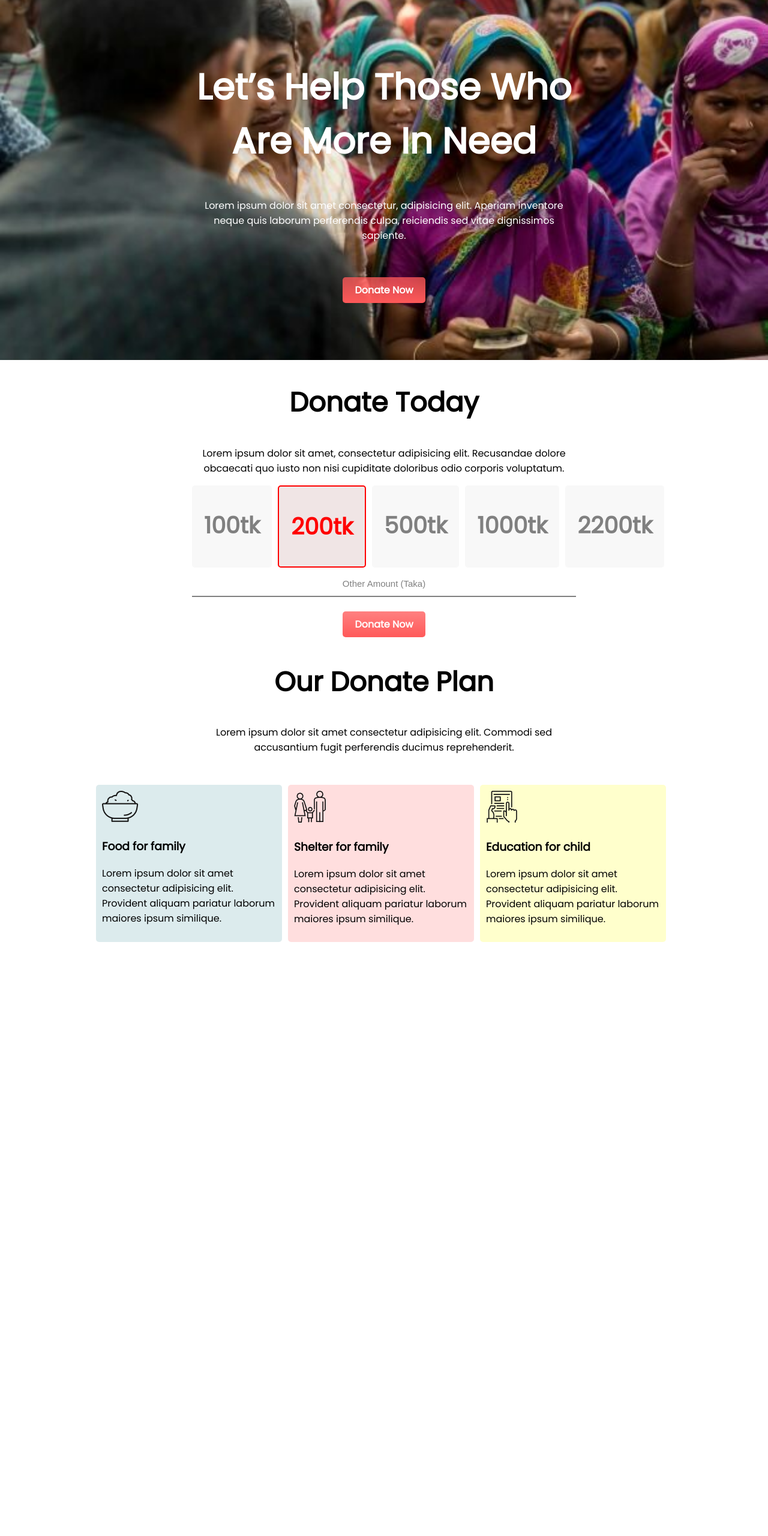
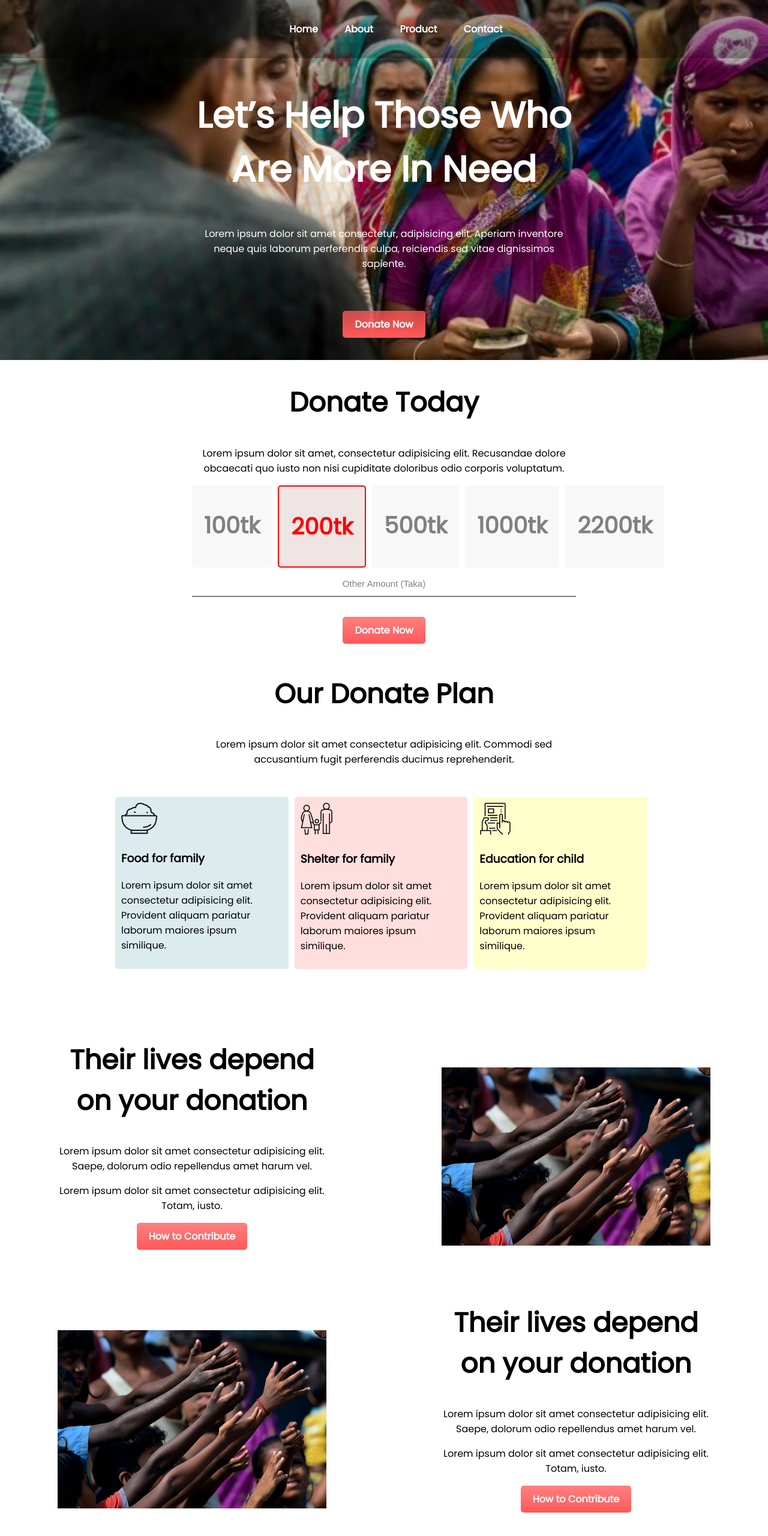
Before and after one commit to eshansaif/spread-smiles, a plain HTML site: page index.html in a window 1280 px wide. Shown: the top 2560 px of the page at 60% size. Before the commit the page ends 1650 px from the top, so only its background shows below. Drawn offline with Linux system fonts and the light colour scheme.

Commit message:
nav bar done and final for testing , also need some modification in content

```diff
--- a/index.html
+++ b/index.html
@@ -14,6 +14,22 @@
 
 <body>
     <section class="upper-part">
+        <div class="menu-container">
+            <ul>
+                <a href="#">
+                    <li class="menu">Home</li>
+                </a>
+                <a href="#">
+                    <li class="menu">About</li>
+                </a>
+                <a href="#">
+                    <li class="menu">Product</li>
+                </a>
+                <a href="#">
+                    <li class="menu">Contact</li>
+                </a>
+            </ul>
+        </div>
         <div id="donate-now">
             <h1>Let’s Help Those Who Are More In Need</h1>
             <p>Lorem ipsum dolor sit amet consectetur, adipisicing elit. Aperiam inventore neque quis laborum
@@ -78,6 +94,49 @@
         </div>
 
     </section>
+
+    <section class="two-part">
+        <div class="half-width center-content">
+            <h2>Their lives depend on your donation</h2>
+            <p>Lorem ipsum dolor sit amet consectetur adipisicing elit. Saepe, dolorum odio repellendus amet harum vel.
+            </p>
+            <p>Lorem ipsum dolor sit amet consectetur adipisicing elit. Totam, iusto.</p>
+            <a class="anchor-link" href="#">How to Contribute</a>
+        </div>
+        <div class="half-width">
+            <img src="images/donation13.jpg" alt="">
+        </div>
+    </section>
+
+    <section class="two-part">
+        <div class="half-width">
+            <img src="images/donation13.jpg" alt="">
+        </div>
+        <div class="half-width center-content">
+            <h2>Their lives depend on your donation</h2>
+            <p>Lorem ipsum dolor sit amet consectetur adipisicing elit. Saepe, dolorum odio repellendus amet harum vel.
+            </p>
+            <p>Lorem ipsum dolor sit amet consectetur adipisicing elit. Totam, iusto.</p>
+            <a class="anchor-link" href="#">How to Contribute</a>
+        </div>
+
+    </section>
+
+    <section>
+        <div class="center-content">
+            <h2>Get Our Updates</h2>
+            <p>Lorem ipsum dolor sit amet consectetur adipisicing elit. Commodi sed accusantium fugit.</p>
+            <div class="center-content newsletter">
+                <input type="email" name="" id="" placeholder="Email"><a class="anchor-link" href="#">Subscribe</a>
+            </div>
+        </div>
+        </div>
+    </section>
+
+    <footer>
+        <h3 class="be-humble"> Be Humble </h3>
+        <p>Eat healthy to live healthy. Live healthy to live happy.</p>
+    </footer>
 </body>
 
 </html>
--- a/style.css
+++ b/style.css
@@ -20,7 +20,7 @@ h3:not(.donate-plans h3) {
     margin: auto auto;
     width: 50%;
     text-align: center;
-    padding-top: 50px;
+    /* padding-top: 50px; */
 }
 
 .upper-part {
@@ -90,7 +90,7 @@ input[type=text] {
 
 .donate-plans {
     display: flex;
-    width: 75%;
+    width: 70%;
     margin: auto auto;
     text-align: center;
     /* padding-top: 50px; */
@@ -117,3 +117,85 @@ input[type=text] {
 #education {
     background-color: rgba(255, 255, 0, .2);
 }
+
+footer {
+    background-color: black;
+    text-align: center;
+    padding-top: 20px;
+    padding-bottom: 20px;
+}
+
+.be-humble {
+    color: #FF5959;
+    font-family: 'Poppins', sans-serif;
+}
+
+footer p {
+    color: white;
+    font-size: 14px;
+}
+
+.newsletter {
+    width: 50%;
+    background-color: rgba(255, 255, 0, .17);
+    padding: 70px 100px;
+
+}
+
+input[type=email] {
+    width: 60%;
+    padding: 12px 20px;
+    margin: 8px 0;
+    box-sizing: border-box;
+    border: none;
+    background-color: rgba(128, 128, 128, 0.516);
+    /* border-bottom: 2px solid gray; */
+
+}
+
+.two-part {
+    display: flex;
+}
+
+.half-width {
+    width: 35%;
+    margin: auto auto;
+    text-align: center;
+    /* padding-top: 50px; */
+    margin-bottom: 50px;
+
+}
+
+.half-width img {
+    width: 100%;
+}
+
+.menu-container {
+    display: flex;
+    justify-content: center;
+    background-color: rgba(0, 0, 0, .3);
+}
+
+.menu {
+
+    display: inline-block;
+    padding: 20px 20px;
+}
+
+a:link,
+a {
+
+    color: white;
+    padding: 0x 25px;
+    text-align: center;
+    text-decoration: none;
+    display: inline-block;
+    font-weight: bold;
+}
+
+
+a:hover,
+a:active {
+    background-color: red;
+    color: black;
+}
```
